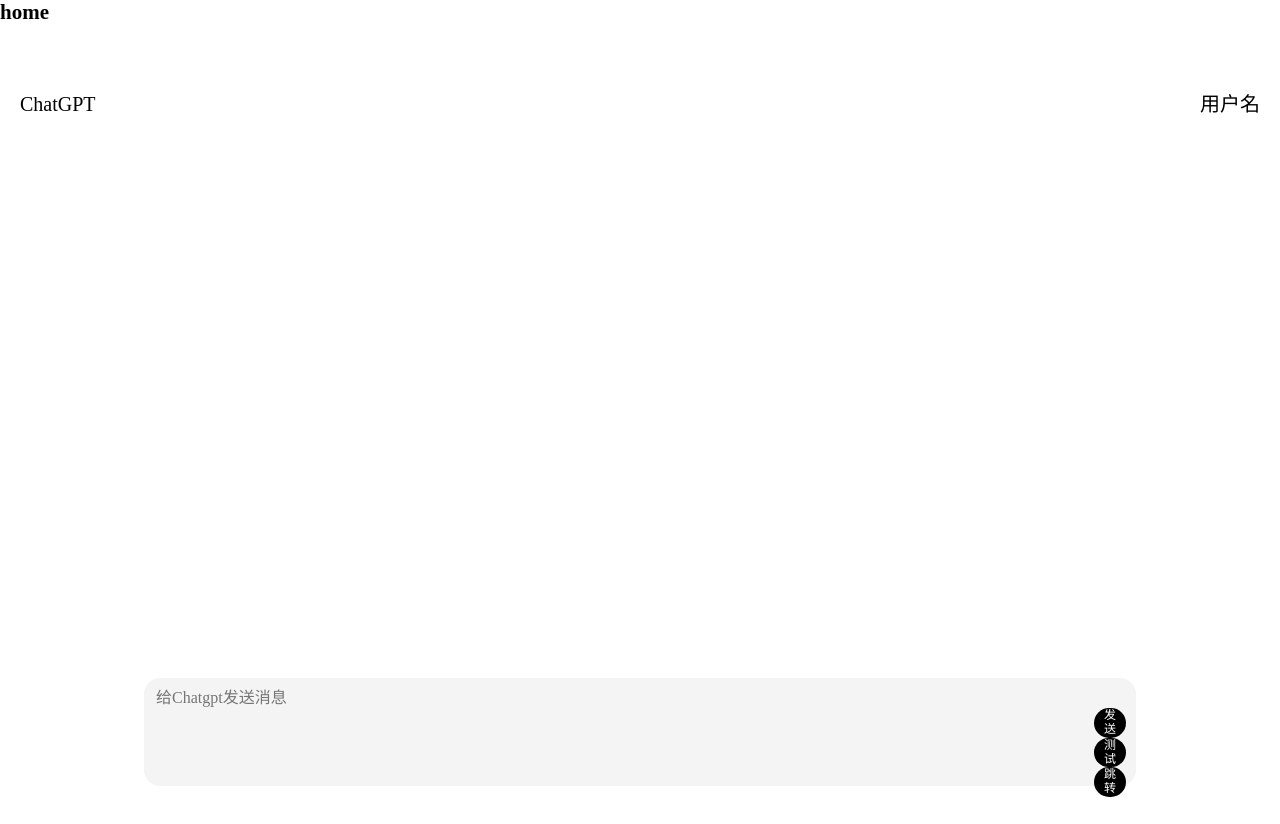
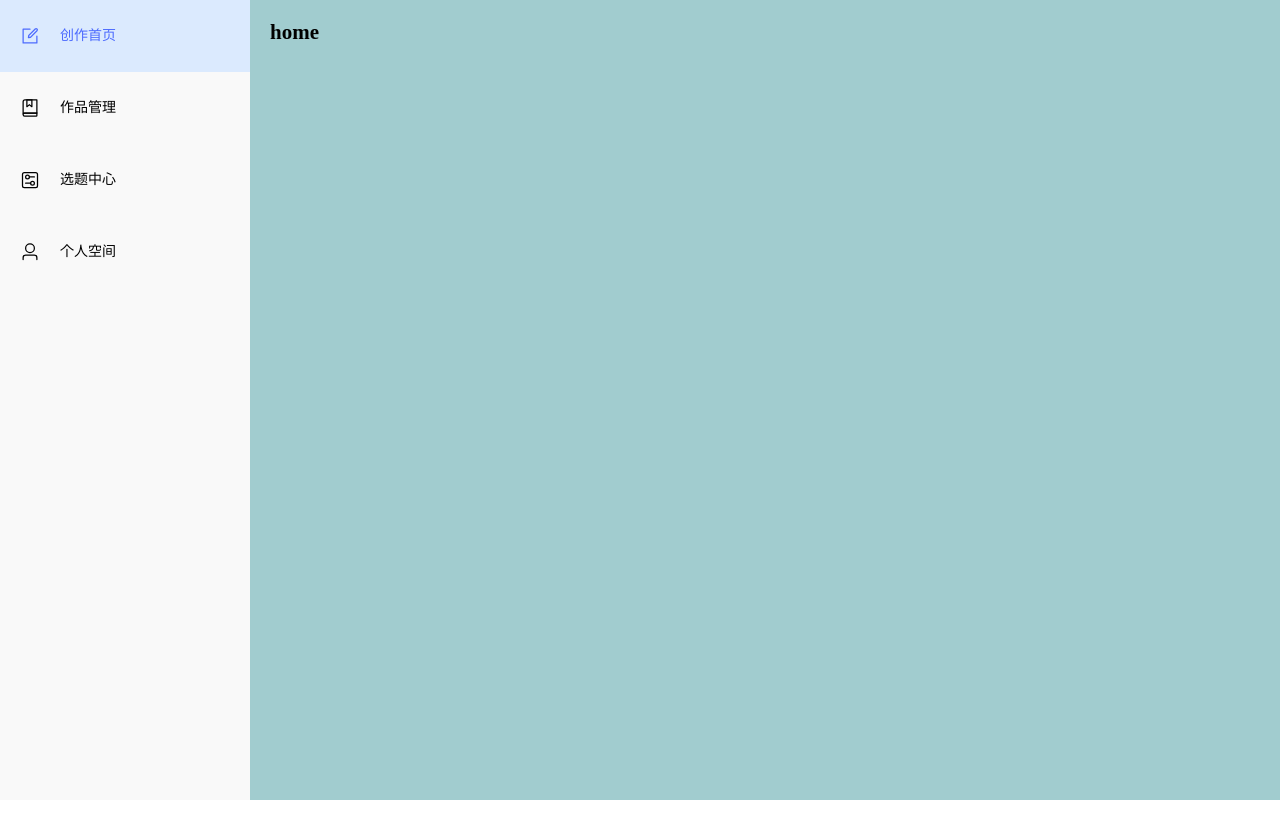
Before and after one commit to wzqf99/FBAI, a Vue app: page /home in a window 1280 px wide. After the commit the page ends 800 px from the top, so only its background shows below. Built offline with nearby package versions, Linux system fonts and the light colour scheme.

Commit message:
引入element-plus,完成页面大体结构,sidebar配合路由完成各页面的跳转及测试。

```diff
--- a/package.json
+++ b/package.json
@@ -9,7 +9,9 @@
     "preview": "vite preview"
   },
   "dependencies": {
+    "@element-plus/icons-vue": "^2.3.1",
     "axios": "^1.7.9",
+    "element-plus": "^2.9.4",
     "normalize.css": "^8.0.1",
     "pinia": "^2.3.1",
     "vue": "^3.5.13"
--- a/src/App.vue
+++ b/src/App.vue
@@ -2,19 +2,46 @@
  * @Author: yelan wzqf99@foxmail.com
  * @Date: 2025-01-08 14:58:47
  * @LastEditors: yelan wzqf99@foxmail.com
- * @LastEditTime: 2025-02-18 17:17:56
+ * @LastEditTime: 2025-02-19 13:08:47
  * @FilePath: \AI_vue3\vue-aigc\src\App.vue
  * @Description: 这是默认设置,请设置`customMade`, 打开koroFileHeader查看配置 进行设置: https://github.com/OBKoro1/koro1FileHeader/wiki/%E9%85%8D%E7%BD%AE
 -->
-<script setup>
-import Chat from './components/Chat.vue';
-</script>
-
 <template>
   <div id="app">
-    <router-view></router-view>
-    <Chat />
+    <Sidebar v-if="!route.meta.isShow" />
+    <div class="content">
+      <router-view></router-view>
+    </div>
   </div>
 </template>
 
-<style scoped></style>
+<script setup>
+import Chat from './components/Chat.vue';
+import Sidebar from './components/Sidebar.vue';
+import { useRoute } from 'vue-router'
+// 获取当前加载的路由 根据路由元信息来确定是否展示tabbar组件
+// 直接在此处判断v-if="!route.meta.isShow" 防止信息变为非响应式
+const route = useRoute()
+</script>
+
+<style scoped>
+#app {
+  height: 100vh;
+  display: flex;
+
+  .Sidebar {
+    width: 250px;
+  }
+
+  .content {
+    flex-grow: 1;
+    padding: 10px;
+    box-sizing: border-box;
+    background-color: #a1cccf;
+    height: 100vh;
+    overflow: auto;
+    padding: 20px;
+  }
+
+}
+</style>
--- a/src/components/Chat.vue
+++ b/src/components/Chat.vue
@@ -2,7 +2,7 @@
  * @Author: yelan wzqf99@foxmail.com
  * @Date: 2025-01-06 19:37:09
  * @LastEditors: yelan wzqf99@foxmail.com
- * @LastEditTime: 2025-02-18 17:16:17
+ * @LastEditTime: 2025-02-19 11:10:13
  * @FilePath: \AI_vue3\vue-aigc\src\components\Chat.vue
  * @Description: 这是默认设置,请设置`customMade`, 打开koroFileHeader查看配置 进行设置: https://github.com/OBKoro1/koro1FileHeader/wiki/%E9%85%8D%E7%BD%AE
 -->
--- /dev/null
+++ b/src/components/Sidebar.vue
@@ -0,0 +1,89 @@
+<!--
+ * @Author: yelan wzqf99@foxmail.com
+ * @Date: 2025-02-19 10:51:36
+ * @LastEditors: yelan wzqf99@foxmail.com
+ * @LastEditTime: 2025-02-19 13:22:08
+ * @FilePath: \AI_vue3\vue-aigc\src\components\Sidebar.vue
+ * @Description: 这是默认设置,请设置`customMade`, 打开koroFileHeader查看配置 进行设置: https://github.com/OBKoro1/koro1FileHeader/wiki/%E9%85%8D%E7%BD%AE
+-->
+<template>
+    <div class="sidebar">
+        <div :class="{ active: currentIndex == index }" class="sidebar-item" @click="pushtoview(item, index)"
+            v-for="(item, index) in sidebarData" :key="index">
+            <el-icon :size="20">
+                <Component :is="Icons[item.icon]"></Component>
+            </el-icon>
+            <div>{{ item.name }}</div>
+        </div>
+    </div>
+</template>
+
+<script setup>
+import {
+    Edit,
+    Collection,
+    SetUp,
+    User
+} from '@element-plus/icons-vue'
+import { ref, watch } from 'vue';
+import { useRouter, useRoute } from 'vue-router';
+const router = useRouter();
+const route = useRoute();
+const Icons = {
+    Edit,
+    Collection,
+    SetUp,
+    User
+}
+const sidebarData = [
+    { name: '创作首页', path: '/home', icon: 'Edit' },
+    { name: '作品管理', path: '/artichleManage', icon: 'Collection' },
+    { name: '选题中心', path: '/topic', icon: 'SetUp' },
+    { name: '个人空间', path: '/userSpace', icon: 'User' }
+];
+const currentIndex = ref(0);
+const pushtoview = (item, index) => {
+    currentIndex.value = index
+    router.push(item.path)
+}
+
+// 匹配当前路由 确保刷新选中的项
+watch(() => route.path, (newval) => {
+    const index = sidebarData.findIndex(item => item.path == newval)
+    currentIndex.value = index
+})
+</script>
+
+<style lang="less" scoped>
+.sidebar {
+    width: 250px;
+    background-color: #F9F9F9;
+    height: 100%;
+    /* position: fixed;
+    top: 0;
+    left: 0; */
+
+    .sidebar-item {
+        display: flex;
+        align-items: center;
+        justify-content: flex-start;
+        padding: 20px;
+        height: 32px;
+        line-height: 32px;
+
+        >div:nth-child(2) {
+            padding-left: 20px;
+        }
+
+        &:hover {
+            background-color: #ECECEC;
+            cursor: pointer;
+        }
+
+        &.active {
+            background-color: #DBEAFE;
+            color: #4D6BFE;
+        }
+    }
+}
+</style>
--- a/src/main.js
+++ b/src/main.js
@@ -11,11 +11,19 @@ import "./assets/css/index.css";
 import router from "./router";
 import pinia from "./store";
 
+// 引入element-plus
+import ElementPlus from "element-plus";
+import "element-plus/dist/index.css";
+import * as ElementPlusIconsVue from "@element-plus/icons-vue";
+
 import { createApp } from "vue";
 import App from "./App.vue";
 
 const app = createApp(App);
 
-/* app.use(ElementPlus) */
+app.use(ElementPlus);
+for (const [key, component] of Object.entries(ElementPlusIconsVue)) {
+  app.component(key, component);
+}
 app.use(router);
 app.use(pinia).mount("#app");
--- a/src/router/index.js
+++ b/src/router/index.js
@@ -2,7 +2,7 @@
  * @Author: yelan wzqf99@foxmail.com
  * @Date: 2025-02-18 16:05:14
  * @LastEditors: yelan wzqf99@foxmail.com
- * @LastEditTime: 2025-02-18 16:36:47
+ * @LastEditTime: 2025-02-18 19:10:32
  * @FilePath: \AI_vue3\vue-aigc\src\router\index.js
  * @Description: 这是默认设置,请设置`customMade`, 打开koroFileHeader查看配置 进行设置: https://github.com/OBKoro1/koro1FileHeader/wiki/%E9%85%8D%E7%BD%AE
  */
@@ -29,6 +29,9 @@ const routes = [
   {
     path: "/articleCreation",
     component: () => import("@/views/articleCreation/ArticleCreation.vue"),
+    meta: {
+      isShow: true,
+    },
   },
 ];
 
--- a/src/views/articleCreation/ArticleCreation.vue
+++ b/src/views/articleCreation/ArticleCreation.vue
@@ -0,0 +1,18 @@
+<template>
+    <div class="article-creation">
+        <h2>articleCreation</h2>
+    </div>
+</template>
+
+<script setup>
+
+</script>
+
+<style lang="less" scoped>
+.creation-page {
+    width: 100vw;
+    height: 100vh;
+    overflow-y: auto;
+    background-color: #fff;
+}
+</style>
--- a/src/views/articleManage/ArticleManage.vue
+++ b/src/views/articleManage/ArticleManage.vue
@@ -0,0 +1,11 @@
+<template>
+    <div class="ArticleManage">
+        <h2>ArticleManage</h2>
+    </div>
+</template>
+
+<script setup>
+
+</script>
+
+<style lang="less" scoped></style>
--- a/src/views/topic/TopicContent.vue
+++ b/src/views/topic/TopicContent.vue
@@ -0,0 +1,16 @@
+<template>
+    <div class="topic">
+        <h2>topic</h2>
+        <el-button @click="pushtoCreation">跳转创作页</el-button>
+    </div>
+</template>
+
+<script setup>
+import { useRouter } from 'vue-router';
+const router = useRouter();
+const pushtoCreation = () => {
+    router.push('/articleCreation')
+}
+</script>
+
+<style lang="less" scoped></style>
--- a/src/views/userSpace/UserContent.vue
+++ b/src/views/userSpace/UserContent.vue
@@ -0,0 +1,19 @@
+<!--
+ * @Author: yelan wzqf99@foxmail.com
+ * @Date: 2025-02-18 16:28:44
+ * @LastEditors: yelan wzqf99@foxmail.com
+ * @LastEditTime: 2025-02-19 11:32:20
+ * @FilePath: \AI_vue3\vue-aigc\src\views\userSpace\UserContent.vue
+ * @Description: 这是默认设置,请设置`customMade`, 打开koroFileHeader查看配置 进行设置: https://github.com/OBKoro1/koro1FileHeader/wiki/%E9%85%8D%E7%BD%AE
+-->
+<template>
+    <div class="userSpace">
+        <h2>userSpace</h2>
+    </div>
+</template>
+
+<script setup>
+
+</script>
+
+<style lang="less" scoped></style>
```
Also changed, not shown: 1 other file (tests, documents, lock files or other folders).
